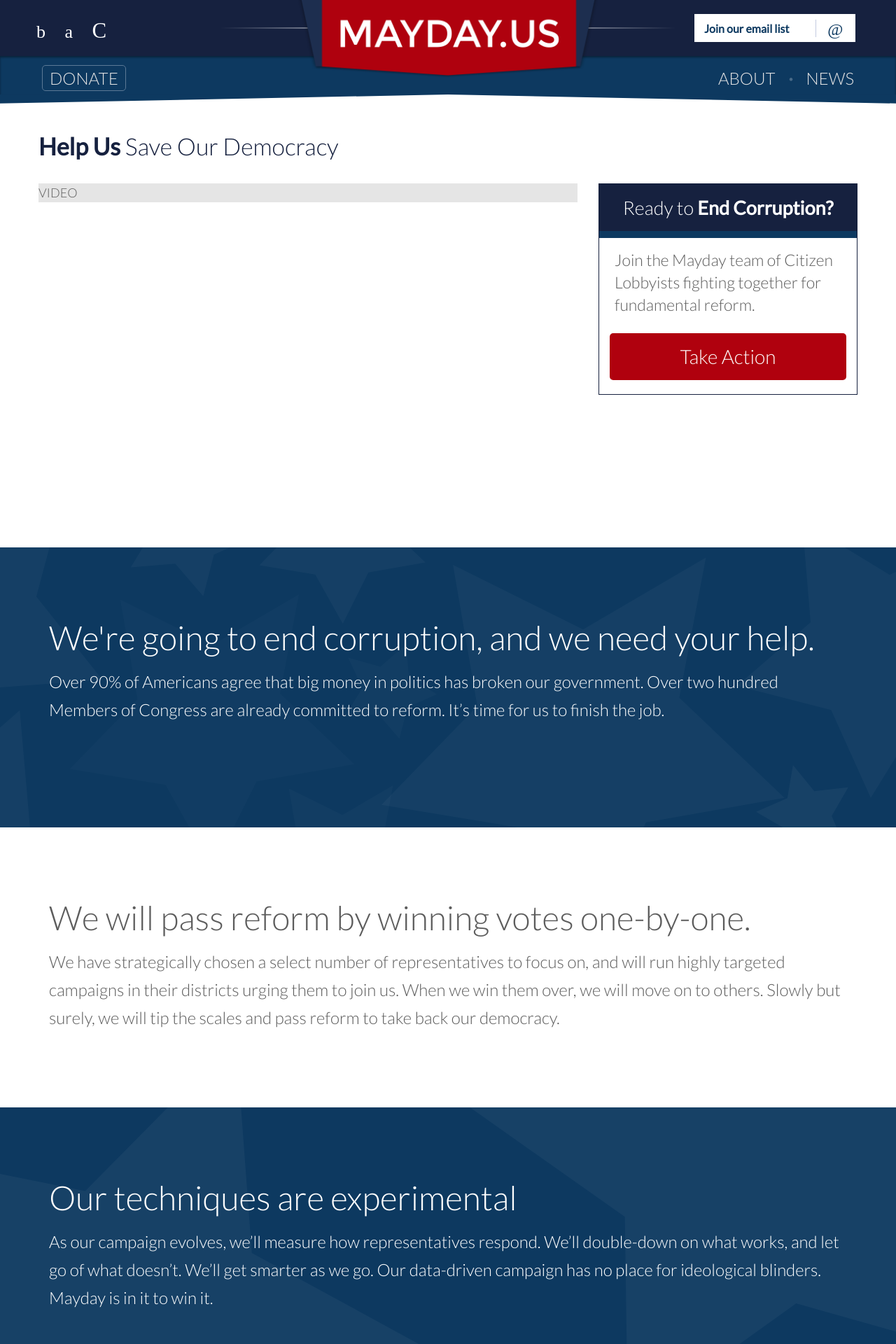
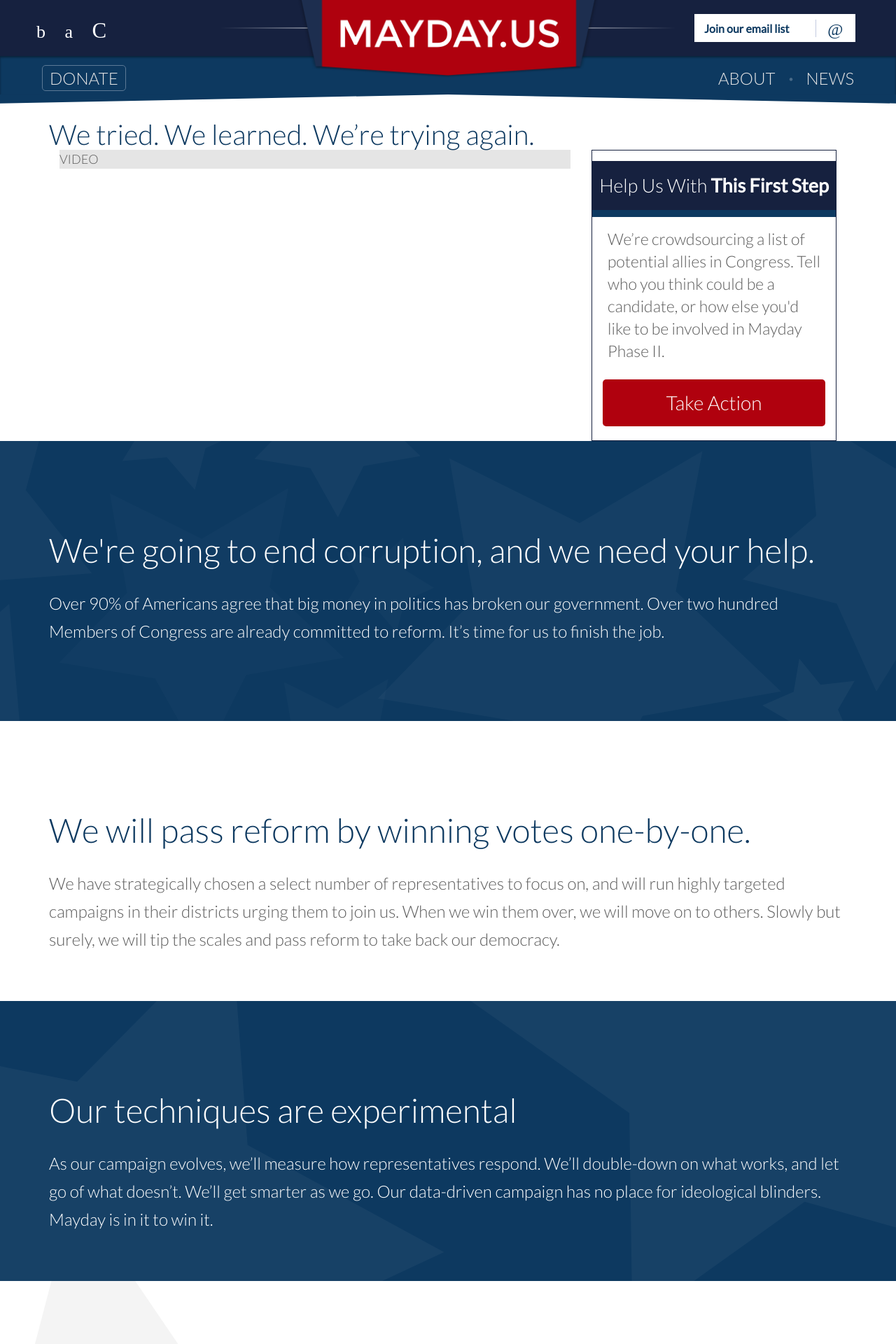
Before and after one commit to MayOneUS/mayday-2.0-frontend, a Jekyll site: the page built from index.html, in a window 1280 px wide. Shown: the top 1920 px of the page at 70% size. Built offline with Jekyll 4.4.1, drawn with Linux system fonts in a browser that asks for light colours; nearby versions of some CDN libraries; some web fonts are replaced.

Commit message:
Homepage: styling updates

```diff
--- a/_sass/_index.scss
+++ b/_sass/_index.scss
@@ -1,7 +1,7 @@
 #index {
   font-weight: 300;
 
-  .top-panel {
+/*  .top-panel {
     padding: 40px 0 70px 0;
     .page-title {
       color: $navy-blue-color;
@@ -24,7 +24,7 @@
         height: 120%;
       }
     }
-/*    .row {
+    .row {
       div[class*='col-'] {
         margin: 0;
         height: 100%;
@@ -55,10 +55,17 @@
           padding-left: 1.5%;
         }
       }
-    }*/
     }
+  }
+*/
 
-  .panel-headline-large {
+  .homepage-panel{
+    padding-top: 115px;
+    height: 400px;
+    position: relative;
+    overflow: hidden;
+
+    h2 {
       font-size: 48px;
     }
 
@@ -73,22 +80,19 @@
       line-height: 40px;
     }
 
-  .homepage-panel{
-    padding-top: 115px;
-    height: 400px;
-    position: relative;
-    overflow: hidden;
+    &.dark {
+      background: $navy-blue-light-color;
+      color: #ffffff;
+
+      h2{
+        color:#fff
+      }
     }
 
-  .dark-panel {
-    background: $navy-blue-light-color;
-    color: #ffffff;
+    &.light {
     }
 
-  .light-panel {
-  }
-
-  .panel-ten-star {
+    &.ten-star {
       .bg-star:first-of-type {
         position: absolute;
         left: -400px;
@@ -191,10 +195,10 @@
       }
     }
 
-  .panel-starless{
+    &.starless{
     }
 
-  .panel-two-star {
+    &.two-star {
       .bg-star:first-of-type {
         position: absolute;
         left: -35%;
@@ -217,7 +221,7 @@
       }
     }
 
-  .panel-three-star {
+    &.three-star {
       .bg-star:first-of-type {
         position: absolute;
         left: -35%;
@@ -252,6 +256,7 @@
         transform: rotate(20deg);
               z-index: 0;
 
+      }
     }
   }
 }
--- a/index.html
+++ b/index.html
@@ -6,19 +6,23 @@
 
 <link rel="stylesheet" href="//cdnjs.cloudflare.com/ajax/libs/bootstrap-select/1.6.3/css/bootstrap-select.min.css" />
 <div id="index">
-  <div class="container top-panel">
-    <div class="page-title"><strong>Help Us</strong> Save Our Democracy</div>
-    <div class="row first-row">
+  <div class="container">
+    <div class="row">
+      <div class="col-md-12">
+        <h1 class="page-title">We tried. We learned. We’re trying again.</h1>
+      </div>
+    </div>
+    <div class="row">
+      <div class="col-md-12">
         <div class="col-xs-12 col-sm-8 col-md-8 col-lg-8">
           <div class="box-inner top-left-box">
             VIDEO
           </div>
-
         </div>
         <div class="col-xs-12 col-sm-4 col-md-4 col-lg-4">
           <div class="box-inner top-right-box">
-          <div class="box-title">Ready to <strong>End Corruption?</strong></div>
-          <div class="rally">Join the Mayday team of Citizen Lobbyists fighting together for fundamental reform.</div>
+            <h2 class="box-title">Help Us With <strong>This First Step</strong></h2>
+            <p class="rally">We’re crowdsourcing a list of potential allies in Congress. Tell who you think could be a candidate, or how else you'd like to be involved in Mayday Phase II.</p>
             <form class="join">
               <button type="submit" data-toggle="modal" data-target="#submit-candidate-modal">Take Action</button>
             </form>
@@ -26,7 +30,10 @@
         </div>
       </div>
     </div>
-  <div class="dark-panel homepage-panel panel-ten-star">
+  </div>
+
+
+  <div class="row homepage-panel dark ten-star">
     <img class="bg-star" src="/images/star_white.svg">
     <img class="bg-star" src="/images/star_white.svg">
     <img class="bg-star" src="/images/star_white.svg">
@@ -38,42 +45,42 @@
     <img class="bg-star" src="/images/star_white.svg">
     <img class="bg-star" src="/images/star_white.svg">
     <div class="container">
-      <div class="panel-headline-large">
+      <h2>
         We're going to end corruption, and we need your help.
-      </div>
+      </h2>
       <p>Over 90% of Americans agree that big money in politics has broken our government. Over two hundred Members of Congress are already committed to reform. It’s time for us to finish the job.</p>
     </div>
   </div>
-  <div class="light-panel homepage-panel panel-starless">
+  <div class="row homepage-panel light starless">
     <div class="container">
-      <div class="panel-headline-large">
+      <h2>
         We will pass reform by winning votes one-by-one.
-      </div>
+      </h2>
       <p>
         We have strategically chosen a select number of representatives to focus on, and will run highly targeted campaigns in their districts urging them to join us. When we win them over, we will move on to others. Slowly but surely, we will tip the scales and pass reform to take back our democracy.
       </p>
     </div>
   </div>
-  <div class="dark-panel homepage-panel panel-two-star">
+  <div class="row homepage-panel dark two-star">
     <img class="bg-star" src="/images/star_white.svg">
     <img class="bg-star" src="/images/star_white.svg">
     <div class="container">
-      <div class="panel-headline-large">
+      <h2>
         Our techniques are experimental
-      </div>
+      </h2>
       <p>
         As our campaign evolves, we’ll measure how representatives respond. We’ll double-down on what works, and let go of what doesn’t. We’ll get smarter as we go. Our data-driven campaign has no place for ideological blinders. Mayday is in it to win it.
       </p>
     </div>
   </div>
-  <div class="light-panel homepage-panel panel-three-star">
+  <div class="row homepage-panel light three-star">
     <img class="bg-star" src="/images/star.svg">
     <img class="bg-star" src="/images/star.svg">
     <img class="bg-star" src="/images/star.svg">
     <div class="container">
-      <div class="panel-headline-large">
+      <h2>
         We can’t do this without you
-      </div>
+      </h2>
       <p>
         Our plan’s success relies on the support of our community. We are counting on you to be part of the movement to restore the principles our republic was founded on and end the systemic corruption in Washington, D.C.
       </p>
```
Also changed, not shown: other parts of index.html (+1 -1 lines). Lines whose indentation alone changed are shown as unchanged.
